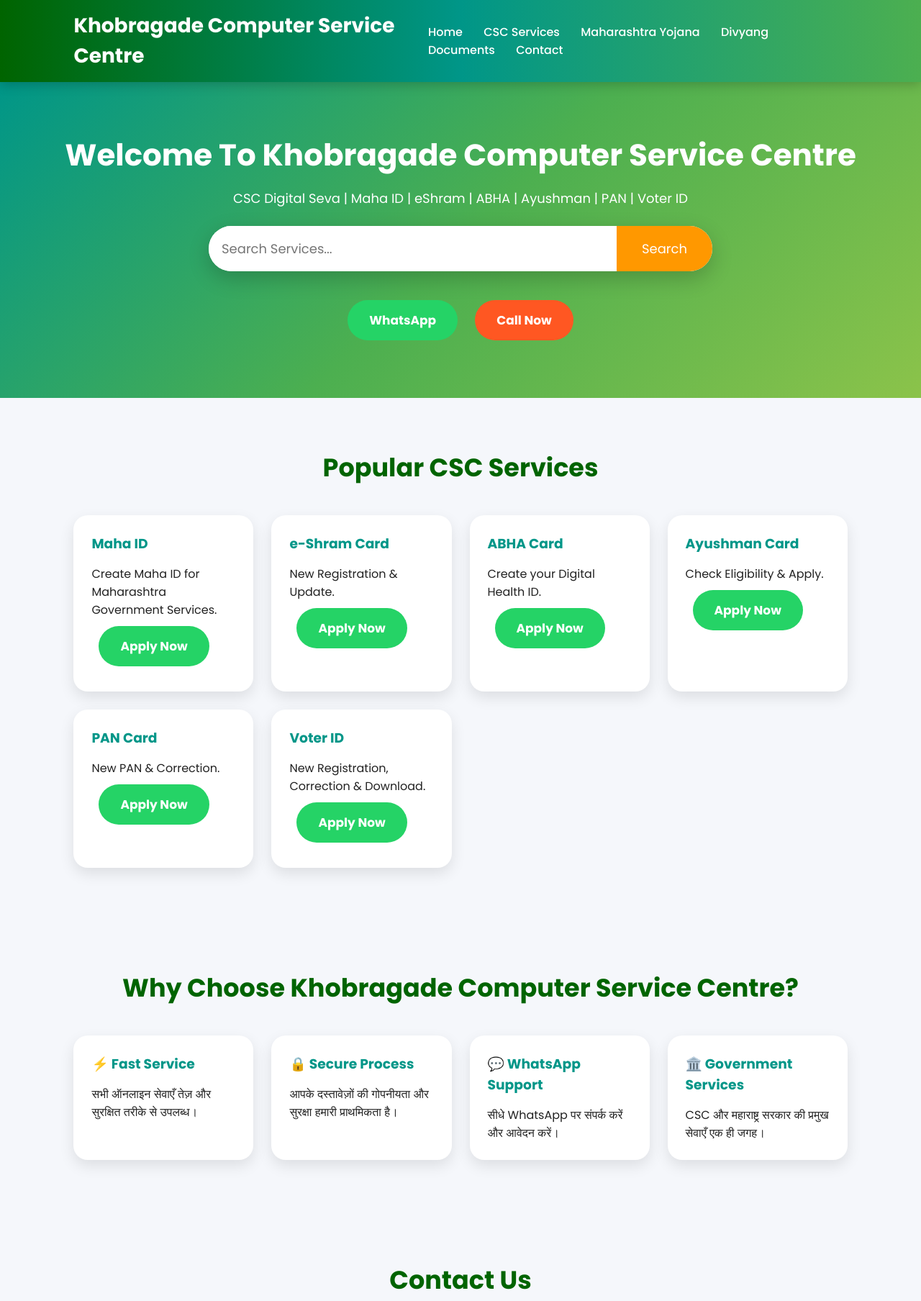
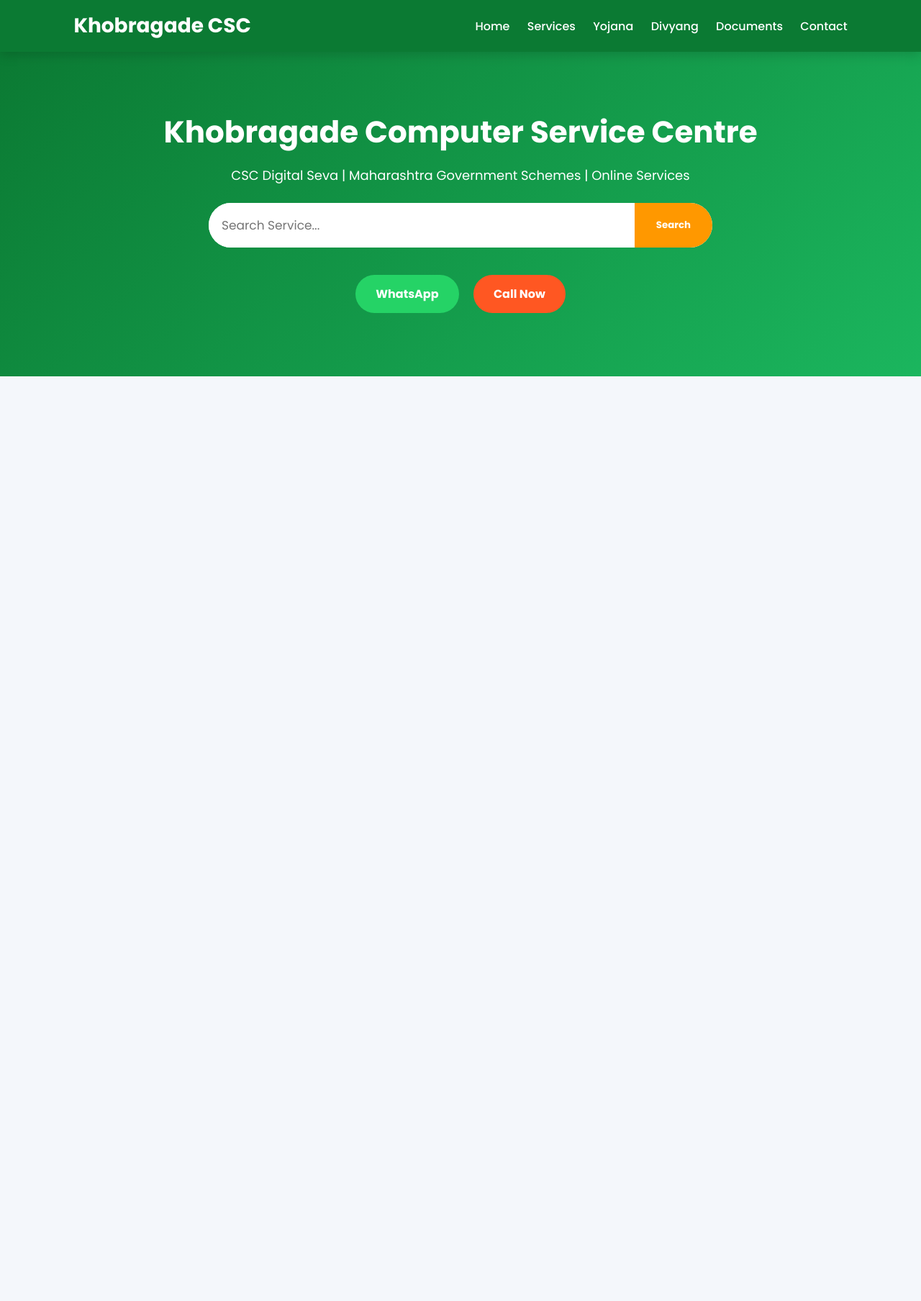
Before and after one commit to niteshkhobragade8/Khobragade-Computer-Service, a plain HTML site: page index.html in a window 1280 px wide. Shown: the top 1808 px of the page at 72% size. After the commit the page ends 800 px from the top, so only its background shows below. Drawn offline with Linux system fonts and the light colour scheme.

Commit message:
Update HTML structure and content for index page

```diff
--- a/index.html
+++ b/index.html
@@ -1,11 +1,12 @@
 <!DOCTYPE html>
-<html lang="en">
+<html lang="hi">
 <head>
 <meta charset="UTF-8">
 <meta name="viewport" content="width=device-width, initial-scale=1.0">
-<title>Khobragade Computer Service Centre</title>
 
-<meta name="description" content="CSC Digital Seva, Maha ID, eShram, Ayushman Card, ABHA Card, PAN Card, Voter ID, Maharashtra Government Schemes">
+<title>Khobragade Computer Service Centre | CSC Digital Seva</title>
+
+<meta name="description" content="CSC Services, Maha ID, Ayushman Card, ABHA Card, e-Shram, Maharashtra Government Schemes, Divyang Services">
 
 <link href="https://fonts.googleapis.com/css2?family=Poppins:wght@300;400;500;600;700&display=swap" rel="stylesheet">
 
@@ -19,248 +20,138 @@ font-family:'Poppins',sans-serif;
 }
 
 body{
-background:#f5f7fb;
+background:#f4f7fb;
 color:#222;
 }
 
 header{
-
-background:linear-gradient(90deg,#006400,#009688,#4CAF50);
-
+position:sticky;
+top:0;
+background:#0b7a33;
 padding:15px 8%;
-
 display:flex;
-
 justify-content:space-between;
-
 align-items:center;
-
-position:sticky;
-
-top:0;
-
+box-shadow:0 5px 15px rgba(0,0,0,.15);
 z-index:999;
-
-box-shadow:0 4px 15px rgba(0,0,0,.2);
-
 }
 
 .logo{
-
+color:#fff;
 font-size:28px;
-
-font-weight:bold;
-
-color:#fff;
-
+font-weight:700;
 }
 
 nav a{
-
 color:#fff;
-
 text-decoration:none;
-
-margin-left:25px;
-
-font-size:16px;
-
+margin-left:20px;
 font-weight:500;
-
 transition:.3s;
-
 }
 
 nav a:hover{
-
-color:yellow;
-
+color:#FFD600;
 }
 
 .hero{
-
-background:linear-gradient(135deg,#009688,#4CAF50,#8BC34A);
-
-padding:70px 20px;
-
+background:linear-gradient(135deg,#0b7a33,#1bb65e);
+padding:80px 8%;
 text-align:center;
-
 color:white;
-
 }
 
 .hero h1{
-
 font-size:42px;
-
 margin-bottom:15px;
-
 }
 
 .hero p{
-
 font-size:18px;
-
 margin-bottom:25px;
-
 }
 
-.search{
-
+.search-box{
 max-width:700px;
-
 margin:auto;
-
 display:flex;
-
-background:white;
-
+background:#fff;
 border-radius:50px;
-
 overflow:hidden;
-
-box-shadow:0 10px 30px rgba(0,0,0,.2);
-
 }
 
-.search input{
-
-width:100%;
-
+.search-box input{
+flex:1;
 padding:18px;
-
 border:none;
-
-font-size:18px;
-
 outline:none;
-
+font-size:17px;
 }
 
-.search button{
-
+.search-box button{
 background:#ff9800;
-
 color:white;
-
 border:none;
-
-padding:18px 35px;
-
-font-size:18px;
-
+padding:18px 30px;
 cursor:pointer;
-
+font-weight:bold;
 }
 
-.buttons{
-
+.btn-area{
 margin-top:30px;
-
 }
 
 .btn{
-
 display:inline-block;
-
-padding:15px 30px;
-
+padding:14px 28px;
 border-radius:40px;
-
 text-decoration:none;
-
-margin:10px;
-
 font-weight:bold;
-
-font-size:17px;
-
+margin:8px;
 }
 
 .whatsapp{
-
 background:#25D366;
-
 color:white;
-
 }
 
 .call{
-
 background:#ff5722;
-
 color:white;
-
 }
 
 .section{
-
 padding:70px 8%;
-
 }
 
 .title{
-
+text-align:center;
 font-size:35px;
-
-text-align:center;
-
+color:#0b7a33;
 margin-bottom:40px;
-
-color:#006400;
-
 }
 
 .cards{
-
 display:grid;
-
 grid-template-columns:repeat(auto-fit,minmax(250px,1fr));
-
 gap:25px;
-
 }
 
 .card{
-
 background:white;
-
 padding:25px;
-
 border-radius:20px;
-
 box-shadow:0 8px 20px rgba(0,0,0,.1);
-
 transition:.3s;
-
 }
 
 .card:hover{
-
 transform:translateY(-8px);
-
 }
 
 .card h3{
-
+color:#0b7a33;
 margin-bottom:15px;
-
-color:#009688;
-
-}
-
-footer{
-
-background:#006400;
-
-color:white;
-
-padding:30px;
-
-text-align:center;
-
-margin-top:40px;
-
 }
 
 </style>
@@ -272,15 +163,13 @@ margin-top:40px;
 <header>
 
 <div class="logo">
-
-Khobragade Computer Service Centre
-
+Khobragade CSC
 </div>
 
 <nav>
 <a href="index.html">Home</a>
-<a href="services.html">CSC Services</a>
-<a href="maharashtra.html">Maharashtra Yojana</a>
+<a href="services.html">Services</a>
+<a href="maharashtra.html">Yojana</a>
 <a href="divyang.html">Divyang</a>
 <a href="documents.html">Documents</a>
 <a href="contact.html">Contact</a>
@@ -290,200 +179,30 @@ Khobragade Computer Service Centre
 
 <section class="hero">
 
-<h1>Welcome To Khobragade Computer Service Centre</h1>
+<h1>Khobragade Computer Service Centre</h1>
 
-<p>CSC Digital Seva | Maha ID | eShram | ABHA | Ayushman | PAN | Voter ID</p>
+<p>CSC Digital Seva | Maharashtra Government Schemes | Online Services</p>
 
-<div class="search">
+<div class="search-box">
 
-<input type="text" placeholder="Search Services...">
+<input type="text" placeholder="Search Service...">
 
 <button>Search</button>
 
 </div>
 
-<div class="buttons">
+<div class="btn-area">
 
-<a class="btn whatsapp" href="https://wa.me/919637832490">
-
+<a class="btn whatsapp"
+href="https://wa.me/919637832490">
 WhatsApp
-
 </a>
 
-<a class="btn call" href="tel:+919637832490">
-
+<a class="btn call"
+href="tel:+919637832490">
 Call Now
-
 </a>
 
 </div>
 
 </section>
-<section class="section">
-
-<h2 class="title">Popular CSC Services</h2>
-
-<div class="cards">
-
-<div class="card">
-<h3>Maha ID</h3>
-<p>Create Maha ID for Maharashtra Government Services.</p>
-<a class="btn whatsapp" href="https://wa.me/919637832490?text=Namaste%20Mujhe%20Maha%20ID%20banana%20hai">Apply Now</a>
-</div>
-
-<div class="card">
-<h3>e-Shram Card</h3>
-<p>New Registration & Update.</p>
-<a class="btn whatsapp" href="https://wa.me/919637832490?text=Namaste%20Mujhe%20eShram%20Card%20banana%20hai">Apply Now</a>
-</div>
-
-<div class="card">
-<h3>ABHA Card</h3>
-<p>Create your Digital Health ID.</p>
-<a class="btn whatsapp" href="https://wa.me/919637832490?text=Namaste%20Mujhe%20ABHA%20Card%20banana%20hai">Apply Now</a>
-</div>
-
-<div class="card">
-<h3>Ayushman Card</h3>
-<p>Check Eligibility & Apply.</p>
-<a class="btn whatsapp" href="https://wa.me/919637832490?text=Namaste%20Mujhe%20Ayushman%20Card%20banana%20hai">Apply Now</a>
-</div>
-
-<div class="card">
-<h3>PAN Card</h3>
-<p>New PAN & Correction.</p>
-<a class="btn whatsapp" href="https://wa.me/919637832490?text=Namaste%20Mujhe%20PAN%20Card%20banana%20hai">Apply Now</a>
-</div>
-
-<div class="card">
-<h3>Voter ID</h3>
-<p>New Registration, Correction & Download.</p>
-<a class="btn whatsapp" href="https://wa.me/919637832490?text=Namaste%20Mujhe%20Voter%20ID%20banana%20hai">Apply Now</a>
-</div>
-
-</div>
-
-</section>
-<section class="section">
-
-<h2 class="title">Why Choose Khobragade Computer Service Centre?</h2>
-
-<div class="cards">
-
-<div class="card">
-<h3>⚡ Fast Service</h3>
-<p>सभी ऑनलाइन सेवाएँ तेज़ और सुरक्षित तरीके से उपलब्ध।</p>
-</div>
-
-<div class="card">
-<h3>🔒 Secure Process</h3>
-<p>आपके दस्तावेज़ों की गोपनीयता और सुरक्षा हमारी प्राथमिकता है।</p>
-</div>
-
-<div class="card">
-<h3>💬 WhatsApp Support</h3>
-<p>सीधे WhatsApp पर संपर्क करें और आवेदन करें।</p>
-</div>
-
-<div class="card">
-<h3>🏛️ Government Services</h3>
-<p>CSC और महाराष्ट्र सरकार की प्रमुख सेवाएँ एक ही जगह।</p>
-</div>
-
-</div>
-
-</section>
-
-<section class="section">
-
-<h2 class="title">Contact Us</h2>
-
-<div class="cards">
-
-<div class="card">
-
-<h3>👤 Nitesh Khobragade</h3>
-
-<p><b>Khobragade Computer Service Centre</b></p>
-
-<p>📞 Mobile: 9637832490</p>
-
-<p>💬 WhatsApp: 9637832490</p>
-
-<p>📺 YouTube: Divyang Online Digital Seva & Yojna</p>
-
-<a class="btn whatsapp"
-href="https://wa.me/919637832490?text=Namaste%20Mujhe%20Online%20Service%20ki%20Jaankari%20Chahiye">
-
-Apply on WhatsApp
-
-</a>
-
-</div>
-
-</div>
-
-</section>
-
-<footer>
-
-<h2>Khobragade Computer Service Centre</h2>
-
-<p>One Stop Solution For All Digital & CSC Services</p>
-
-<p>© 2026 All Rights Reserved</p>
-
-</footer>
-<section class="section">
-
-<h2 class="title">CSC Digital Seva - Popular Services</h2>
-
-<div class="cards">
-
-<div class="card">
-<h3>🆔 Maha ID</h3>
-<p>Maha ID Registration, Login & Update</p>
-<p><b>Documents:</b> Aadhaar Card, Mobile Number, Email ID</p>
-<a class="btn whatsapp" href="https://wa.me/919637832490?text=Namaste%20Mujhe%20Maha%20ID%20banana%20hai">Apply Now</a>
-</div>
-
-<div class="card">
-<h3>👷 e-Shram Card</h3>
-<p>New Registration & Update</p>
-<p><b>Documents:</b> Aadhaar, Mobile, Bank Passbook</p>
-<a class="btn whatsapp" href="https://wa.me/919637832490?text=Namaste%20Mujhe%20eShram%20Card%20banana%20hai">Apply Now</a>
-</div>
-
-<div class="card">
-<h3>🩺 ABHA Card</h3>
-<p>Digital Health ID Registration</p>
-<p><b>Documents:</b> Aadhaar & Mobile Number</p>
-<a class="btn whatsapp" href="https://wa.me/919637832490?text=Namaste%20Mujhe%20ABHA%20Card%20banana%20hai">Apply Now</a>
-</div>
-
-<div class="card">
-<h3>❤️ Ayushman Bharat Card</h3>
-<p>Eligibility Check & Registration</p>
-<p><b>Documents:</b> Aadhaar, Ration Card, Mobile</p>
-<a class="btn whatsapp" href="https://wa.me/919637832490?text=Namaste%20Mujhe%20Ayushman%20Card%20banana%20hai">Apply Now</a>
-</div>
-
-<div class="card">
-<h3>🪪 PAN Card</h3>
-<p>New PAN / Correction / Reprint</p>
-<p><b>Documents:</b> Aadhaar, Photo, Signature</p>
-<a class="btn whatsapp" href="https://wa.me/919637832490?text=Namaste%20Mujhe%20PAN%20Card%20banana%20hai">Apply Now</a>
-</div>
-
-<div class="card">
-<h3>🗳️ Voter ID</h3>
-<p>New Registration / Correction / Download</p>
-<p><b>Documents:</b> Aadhaar, Photo, Address Proof</p>
-<a class="btn whatsapp" href="https://wa.me/919637832490?text=Namaste%20Mujhe%20Voter%20ID%20banana%20hai">Apply Now</a>
-</div>
-
-</div>
-
-</section>
-</body>
-</html>
```
